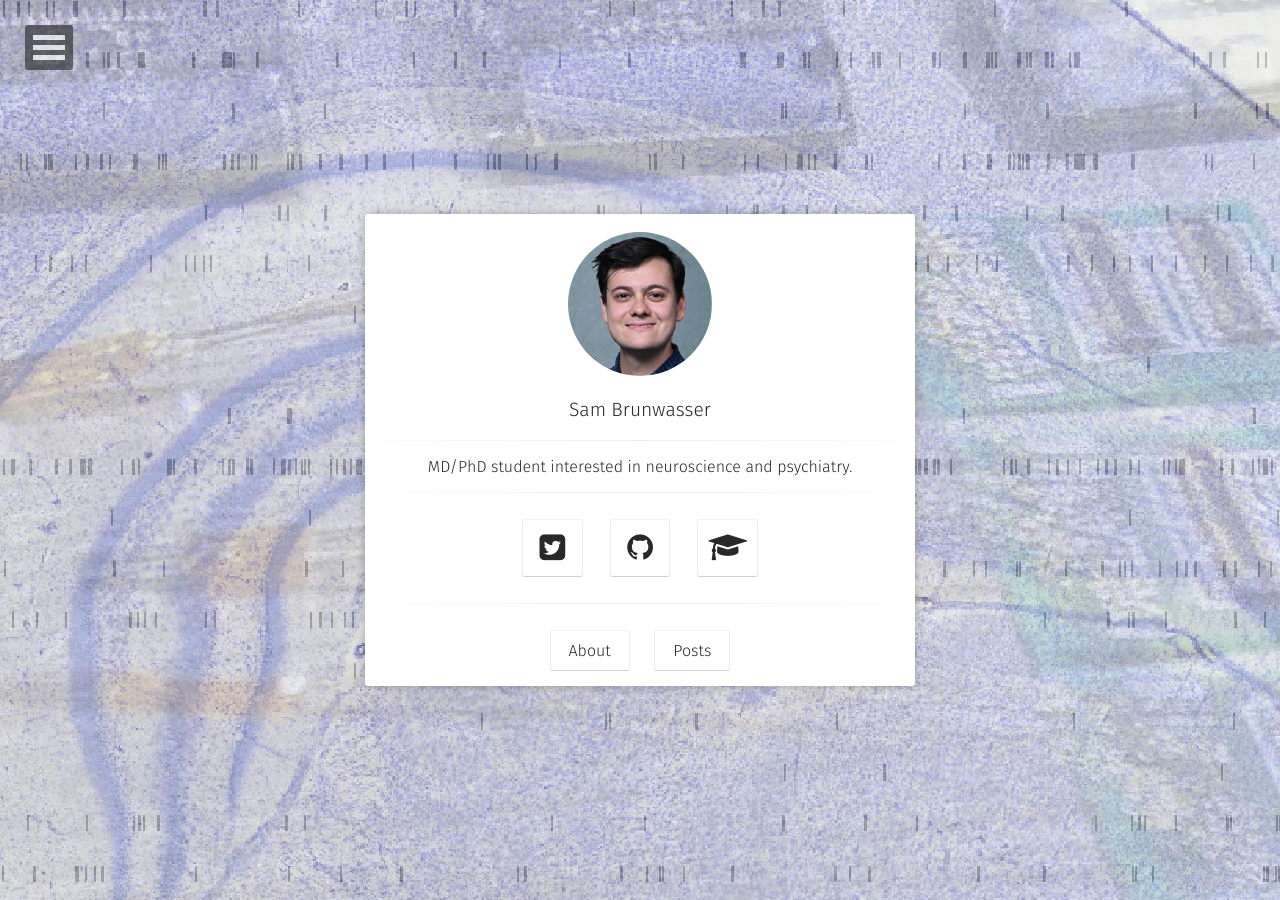
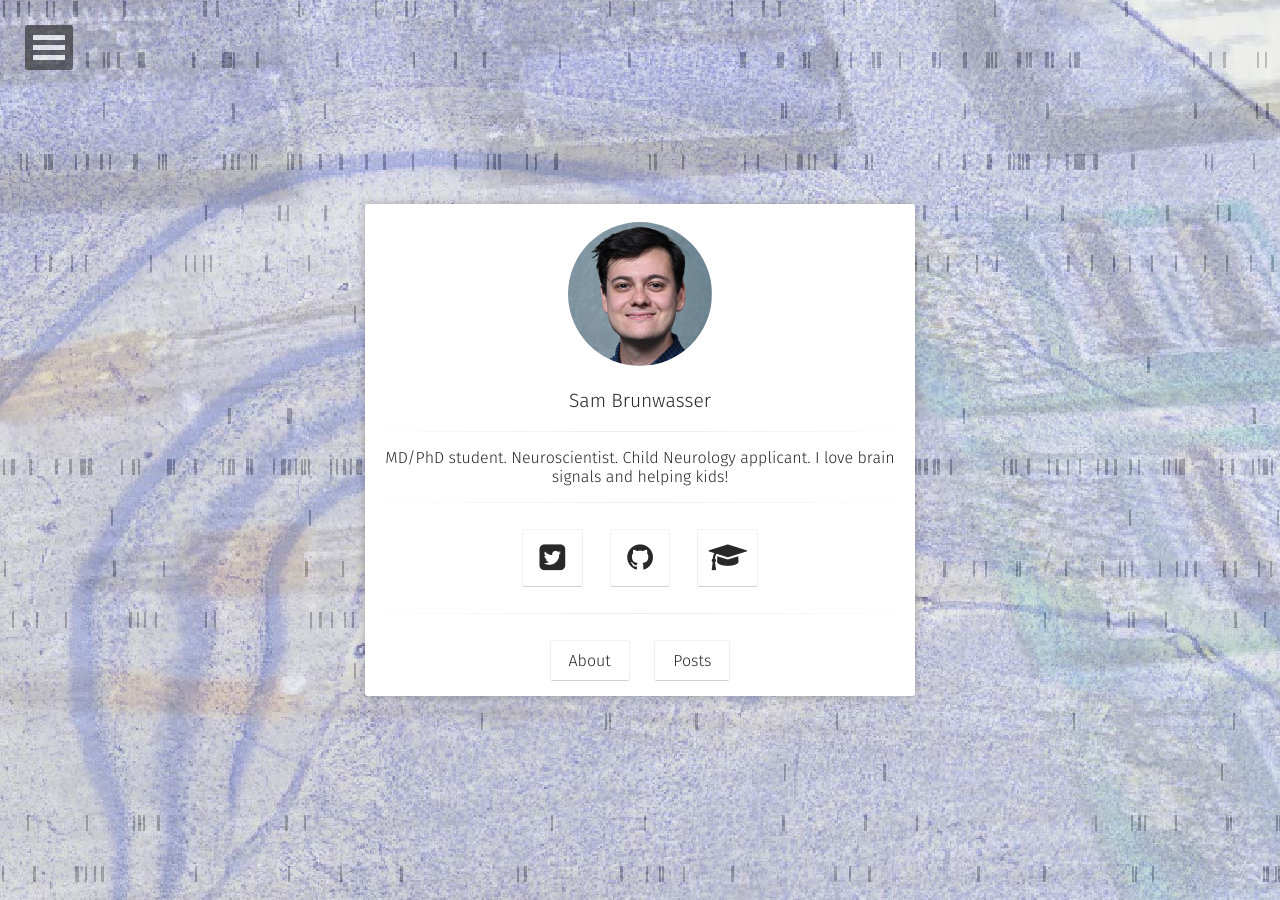
Before and after one commit to sbrunwas/sbrunwas.github.io, a Jekyll site: the page built from index.html, in a window 1280 px wide. Built offline with Jekyll 4.4.1, drawn with Linux system fonts in a browser that asks for light colours; some web fonts are replaced.

Commit message:
Update _config.yml

```diff
--- a/_config.yml
+++ b/_config.yml
@@ -1,6 +1,6 @@
 # Site
 title:              Sam Brunwasser
-bio:                'MD/PhD student interested in neuroscience and psychiatry.'
+bio:                'MD/PhD student. Neuroscientist. Child Neurology applicant. I love brain signals and helping kids!'
 description:        "MD/PhD student"
 reading_time:       true
 words_per_minute:   200
```
